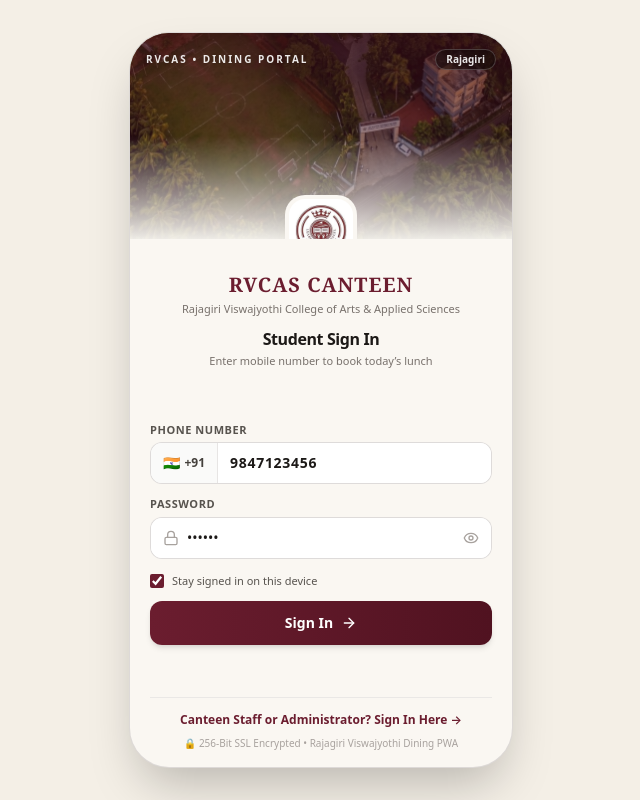
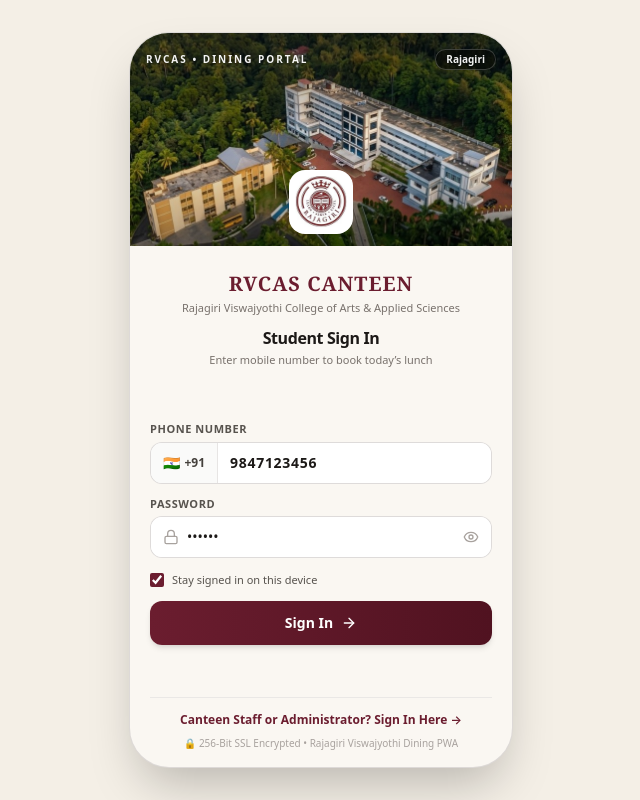
Before and after one commit to mohammedshabeeb923/rvcas-canteen-pwa, a Next.js app: page / in a window 1280 px wide. Shown: the whole page, without its empty margins (319-959 px from the left). Built offline with nearby package versions, Linux system fonts and the light colour scheme; no server answers.

Commit message:
Focus UHD aerial photo on the college building and move crest logo upwards

```diff
--- a/components/login-screen.tsx
+++ b/components/login-screen.tsx
@@ -74,29 +74,29 @@
       {/* Mobile Screen Container */}
       <div className="w-full max-w-sm h-full sm:h-[844px] sm:max-h-[92vh] sm:rounded-[2.5rem] sm:border sm:border-stone-300/80 sm:shadow-2xl overflow-hidden relative flex flex-col justify-between bg-[#FAF7F2]">
 
-        {/* TOP SECTION: College Campus Photo INSIDE the mobile screen */}
-        <div className="relative h-[28%] min-h-[160px] max-h-[220px] w-full overflow-hidden shrink-0">
+        {/* TOP SECTION: College Campus Photo focused on the Main Academic Building */}
+        <div className="relative h-[29%] min-h-[170px] max-h-[225px] w-full overflow-hidden shrink-0">
           <img
             src="/images/rvcas-campus-uhd.jpg"
-            alt="Rajagiri Viswajyothi College Campus"
-            className="w-full h-full object-cover object-bottom"
+            alt="Rajagiri Viswajyothi College Building"
+            className="w-full h-full object-cover object-[center_52%]"
           />
-          {/* Subtle Maroon-tinted gradient overlay for college identity */}
-          <div className="absolute inset-0 bg-gradient-to-b from-[#380B16]/75 via-[#4A1220]/45 to-[#FAF7F2]/95" />
+          {/* Subtle vignette overlay to keep building clear while ensuring header readability */}
+          <div className="absolute inset-0 bg-gradient-to-b from-black/55 via-transparent to-black/30" />
 
           {/* Top College Header Bar */}
           <div className="absolute top-4 inset-x-0 px-4 flex items-center justify-between text-white z-10">
-            <span className="text-[10px] font-bold tracking-[0.2em] uppercase text-white/90 drop-shadow">
+            <span className="text-[10px] font-bold tracking-[0.2em] uppercase text-white/95 drop-shadow-md">
               RVCAS • DINING PORTAL
             </span>
-            <span className="text-[10px] font-semibold bg-black/40 backdrop-blur-md px-2.5 py-0.5 rounded-full border border-white/20 text-white/90">
+            <span className="text-[10px] font-semibold bg-black/45 backdrop-blur-md px-2.5 py-0.5 rounded-full border border-white/20 text-white/95 shadow-sm">
               Rajagiri
             </span>
           </div>
 
-          {/* Circular Crest Logo cleanly centered across the seam */}
-          <div className="absolute -bottom-6 left-1/2 -translate-x-1/2 z-20">
-            <div className="w-14 h-14 sm:w-16 sm:h-16 rounded-2xl bg-white p-1.5 shadow-xl ring-4 ring-[#FAF7F2] flex items-center justify-center">
+          {/* Circular Crest Logo taken upwards inside the photo */}
+          <div className="absolute bottom-3 left-1/2 -translate-x-1/2 z-20">
+            <div className="w-14 h-14 sm:w-16 sm:h-16 rounded-2xl bg-white p-1.5 shadow-xl ring-3 ring-white/90 flex items-center justify-center">
               <img
                 src="/images/rvcas-crest.png"
                 alt="RVCAS Crest"
@@ -107,7 +107,7 @@
         </div>
 
         {/* BOTTOM FORM SHEET: Clean & Human-Designed */}
-        <div className="flex-1 flex flex-col justify-between pt-8 px-5 pb-4 overflow-y-auto z-10">
+        <div className="flex-1 flex flex-col justify-between pt-5 sm:pt-6 px-5 pb-4 overflow-y-auto z-10">
 
           {/* Titles */}
           <div className="text-center space-y-0.5">
--- a/components/welcome-screen.tsx
+++ b/components/welcome-screen.tsx
@@ -52,12 +52,12 @@
           </div>
         </div>
 
-        {/* MIDDLE & LOWER SECTION: Aerial College Campus Picture */}
+        {/* MIDDLE & LOWER SECTION: Aerial College Campus Picture focused on Academic Buildings */}
         <div className="absolute inset-x-0 bottom-0 top-[32%] sm:top-[34%] z-10 overflow-hidden">
           <img
             src="/images/rvcas-campus-uhd.jpg"
             alt="Rajagiri Viswajyothi College Campus"
-            className="w-full h-full object-cover object-bottom"
+            className="w-full h-full object-cover object-[center_52%]"
           />
           {/* Top fade overlay to smoothly blend with sky */}
           <div className="absolute inset-x-0 top-0 h-28 bg-gradient-to-b from-[#FAF7F2] via-[#FAF7F2]/60 to-transparent" />
```
